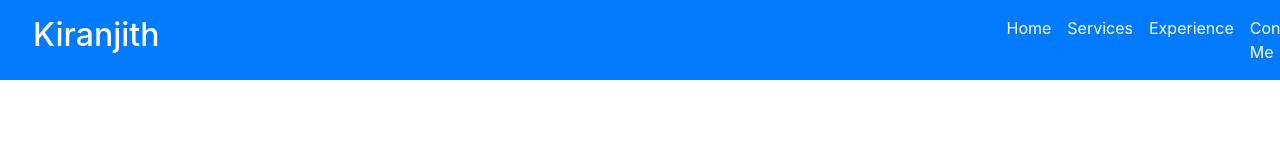
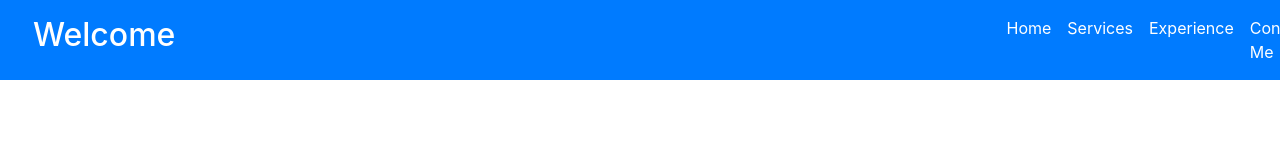
Before and after one commit to kiranjith33/First-Responsive-Website, a plain HTML site: page index.html in a window 1280 px wide. Shown: the top 142 px of the page. Drawn offline with nearby package versions, Linux system fonts and the light colour scheme.

Commit message:
Update index.html

```diff
--- a/index.html
+++ b/index.html
@@ -27,7 +27,8 @@
       <div class="row text-white">
         <!--for name responsive size-->
         <div class="col-md-6 col-9 p-3 pl-5">
-          <h2>Kiranjith</h2>
+          <h2>Welcome
+</h2>
         </div>
         <!--for header div respinsive size-->
         <div class="col md-6 col-3 my-auto ml-auto">
```
